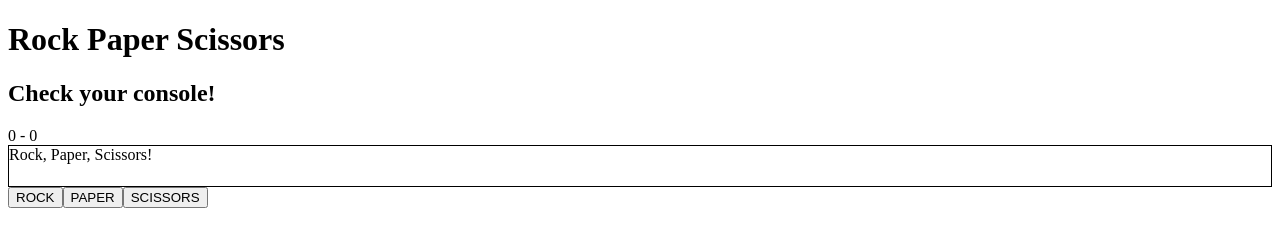
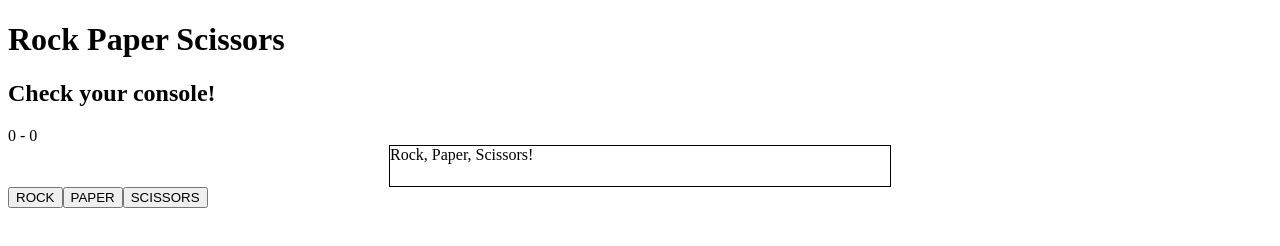
Before and after one commit to nickdavidson/rock-paper-scissors, a plain HTML site: page index.html in a window 1280 px wide. Drawn offline with Linux system fonts and the light colour scheme.

Commit message:
Change output box to be a static element in the index.html.

```diff
--- a/css/styles.css
+++ b/css/styles.css
@@ -1,4 +1,6 @@
 div #output {
     white-space: pre-wrap;
     height: 2.5em;
+    width: 500px;
+    margin: 0 auto;
 }
--- a/index.html
+++ b/index.html
@@ -12,7 +12,7 @@
     <h1>Rock Paper Scissors</h1>
     <h2>Check your console!</h2>
     <div id="container">
-
+        <div id="output"></div>
     </div>
 </body>
 </html>
--- a/js/script.js
+++ b/js/script.js
@@ -212,7 +212,7 @@ scissorsButton.addEventListener('click', buttonPlay);
 
 let outputText = "Rock, Paper, Scissors!"
 
-const outputBox = document.createElement("div");
+const outputBox = document.querySelector("#output");
 outputBox.style = "border: 1px solid black;"
 outputBox.id = "output"
 outputBox.textContent = outputText;
```
